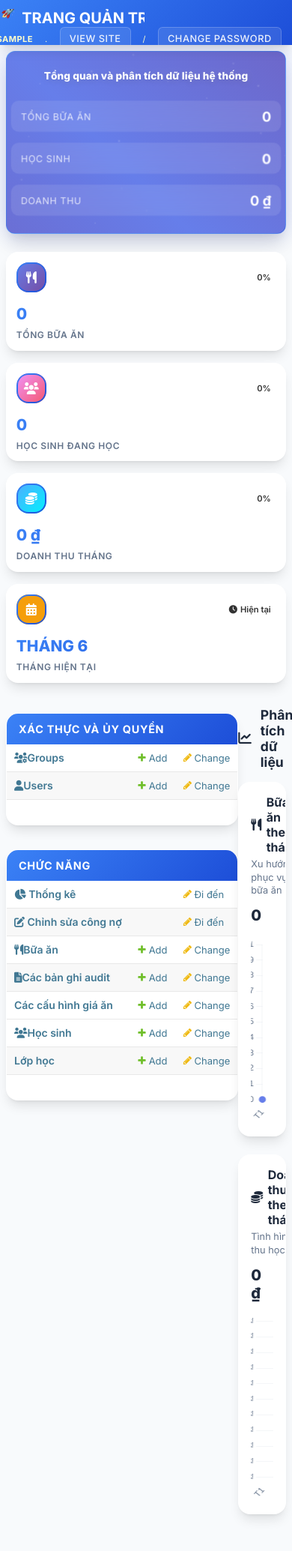
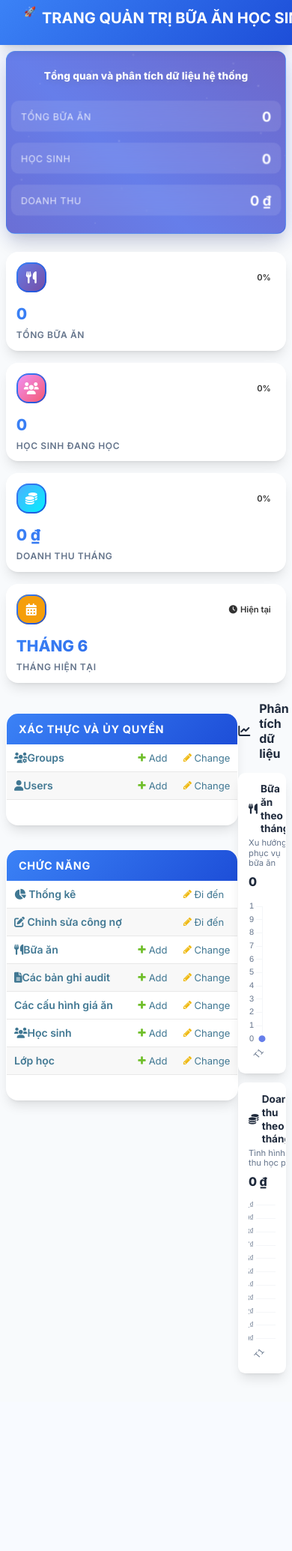
Before and after one commit to anhquannewbie/MEALSPJ, a Django app: page /admin/ in a window 390 px wide. Shown: the whole page at 75% size. After the commit the page ends 1841 px from the top, so only its background shows below. Run offline with Django 4.2, Linux system fonts and the light colour scheme; the visitor is signed in with stand-in values (Sample User, id 1); data comes from the database, SQL or seed files in the repository; data that the repository does not hold is empty.

Commit message:
Update index.html

```diff
--- a/templates/admin/index.html
+++ b/templates/admin/index.html
@@ -715,40 +715,44 @@
 
       /* === MOBILE HEADER OPTIMIZATION === */
       #header {
-        padding: 0.75rem 1rem !important;
+        padding: 0.6rem 0.8rem !important;
         display: flex !important;
         align-items: center !important;
         justify-content: space-between !important;
-        flex-wrap: nowrap !important;
-        min-height: auto !important;
+        flex-wrap: wrap !important;
+        min-height: 60px !important;
+        gap: 0.5rem !important;
       }
 
       #header #site-name,
       #header #site-name a {
-        font-size: 1.1rem !important;
+        font-size: 1rem !important;
         font-weight: 700 !important;
-        gap: 0.5rem !important;
+        gap: 0.4rem !important;
         white-space: nowrap !important;
-        overflow: hidden !important;
-        text-overflow: ellipsis !important;
-        flex-shrink: 1 !important;
-        max-width: 60% !important;
+        overflow: visible !important;
+        text-overflow: unset !important;
+        flex: 1 !important;
+        min-width: 0 !important;
       }
 
       #header #site-name::before {
-        font-size: 1rem !important;
+        font-size: 0.9rem !important;
         flex-shrink: 0 !important;
       }
 
       #header #user-tools {
-        gap: 0.5rem !important;
+        gap: 0.4rem !important;
         flex-shrink: 0 !important;
+        display: flex !important;
+        flex-wrap: wrap !important;
       }
 
       #header #user-tools a {
-        font-size: 0.75rem !important;
-        padding: 0.4rem 0.8rem !important;
+        font-size: 0.7rem !important;
+        padding: 0.3rem 0.6rem !important;
         white-space: nowrap !important;
+        border-radius: 0.4rem !important;
       }
 
       /* === MOBILE HERO SECTION === */
@@ -834,48 +838,57 @@
 
       /* === MOBILE CHARTS SECTION === */
       .charts-section {
-        margin-top: 2rem !important;
+        margin-top: 1.5rem !important;
+        padding: 0 !important;
       }
 
       .section-header {
-        flex-direction: column !important;
-        align-items: flex-start !important;
-        gap: 1rem !important;
-        margin-bottom: 1rem !important;
-      }
-
-      .section-title {
-        font-size: 1.2rem !important;
-        margin-left: 0 !important;
-      }
-
-      .charts-grid {
-        grid-template-columns: 1fr !important;
-        gap: 1.5rem !important;
-        margin-bottom: 1.5rem !important;
-      }
-
-      .chart-card {
-        padding: 1.25rem !important;
-        margin-left: 0 !important;
-        border-radius: 1rem !important;
-      }
-
-      .chart-header {
         flex-direction: column !important;
         align-items: flex-start !important;
         gap: 0.75rem !important;
         margin-bottom: 1rem !important;
+        padding: 0 !important;
+      }
+
+      .section-title {
+        font-size: 1.1rem !important;
+        margin-left: 0 !important;
+        padding: 0 !important;
+      }
+
+      .charts-grid {
+        grid-template-columns: 1fr !important;
+        gap: 1rem !important;
+        margin-bottom: 1rem !important;
+        padding: 0 !important;
+      }
+
+      .chart-card {
+        padding: 1rem !important;
+        margin-left: 0 !important;
+        margin-right: 0 !important;
+        border-radius: 0.75rem !important;
+        width: 100% !important;
+        box-sizing: border-box !important;
+      }
+
+      .chart-header {
+        flex-direction: column !important;
+        align-items: flex-start !important;
+        gap: 0.5rem !important;
+        margin-bottom: 0.75rem !important;
       }
 
       .chart-title {
-        font-size: 1rem !important;
-        gap: 0.4rem !important;
+        font-size: 0.95rem !important;
+        gap: 0.3rem !important;
+        line-height: 1.3 !important;
       }
 
       .chart-subtitle {
-        font-size: 0.8rem !important;
-        margin: 0.25rem 0 0 0 !important;
+        font-size: 0.75rem !important;
+        margin: 0.2rem 0 0 0 !important;
+        line-height: 1.2 !important;
       }
 
       .chart-value {
@@ -884,11 +897,20 @@
       }
 
       .chart-main-value {
-        font-size: 1.25rem !important;
+        font-size: 1.1rem !important;
+        line-height: 1.2 !important;
       }
 
       .chart-container {
-        height: 280px !important;
+        height: 250px !important;
+        width: 100% !important;
+        position: relative !important;
+        overflow: hidden !important;
+      }
+
+      .chart-container canvas {
+        max-width: 100% !important;
+        height: auto !important;
       }
 
       /* === MOBILE MODULE STYLING === */
@@ -921,18 +943,31 @@
       }
 
       #header {
-        padding: 0.5rem 0.75rem !important;
+        padding: 0.5rem 0.6rem !important;
+        min-height: 55px !important;
+        flex-wrap: wrap !important;
       }
 
       #header #site-name,
       #header #site-name a {
-        font-size: 1rem !important;
-        max-width: 65% !important;
+        font-size: 0.9rem !important;
+        gap: 0.3rem !important;
+        flex: 1 !important;
+        min-width: 0 !important;
+      }
+
+      #header #site-name::before {
+        font-size: 0.8rem !important;
+      }
+
+      #header #user-tools {
+        gap: 0.3rem !important;
       }
 
       #header #user-tools a {
-        font-size: 0.7rem !important;
-        padding: 0.3rem 0.6rem !important;
+        font-size: 0.65rem !important;
+        padding: 0.25rem 0.5rem !important;
+        border-radius: 0.3rem !important;
       }
 
       .hero-welcome {
@@ -975,11 +1010,42 @@
       }
 
       .chart-container {
-        height: 250px !important;
+        height: 220px !important;
+        width: 100% !important;
+        margin: 0 !important;
       }
 
       .section-title {
-        font-size: 1.1rem !important;
+        font-size: 1rem !important;
+        margin: 0 !important;
+      }
+
+      .chart-card {
+        padding: 0.8rem !important;
+        margin: 0 !important;
+        border-radius: 0.6rem !important;
+      }
+
+      .chart-title {
+        font-size: 0.85rem !important;
+        gap: 0.25rem !important;
+      }
+
+      .chart-subtitle {
+        font-size: 0.7rem !important;
+      }
+
+      .chart-main-value {
+        font-size: 1rem !important;
+      }
+
+      .charts-section {
+        margin-top: 1rem !important;
+      }
+
+      .charts-grid {
+        gap: 0.8rem !important;
+        margin-bottom: 0.8rem !important;
       }
     }
 
```
